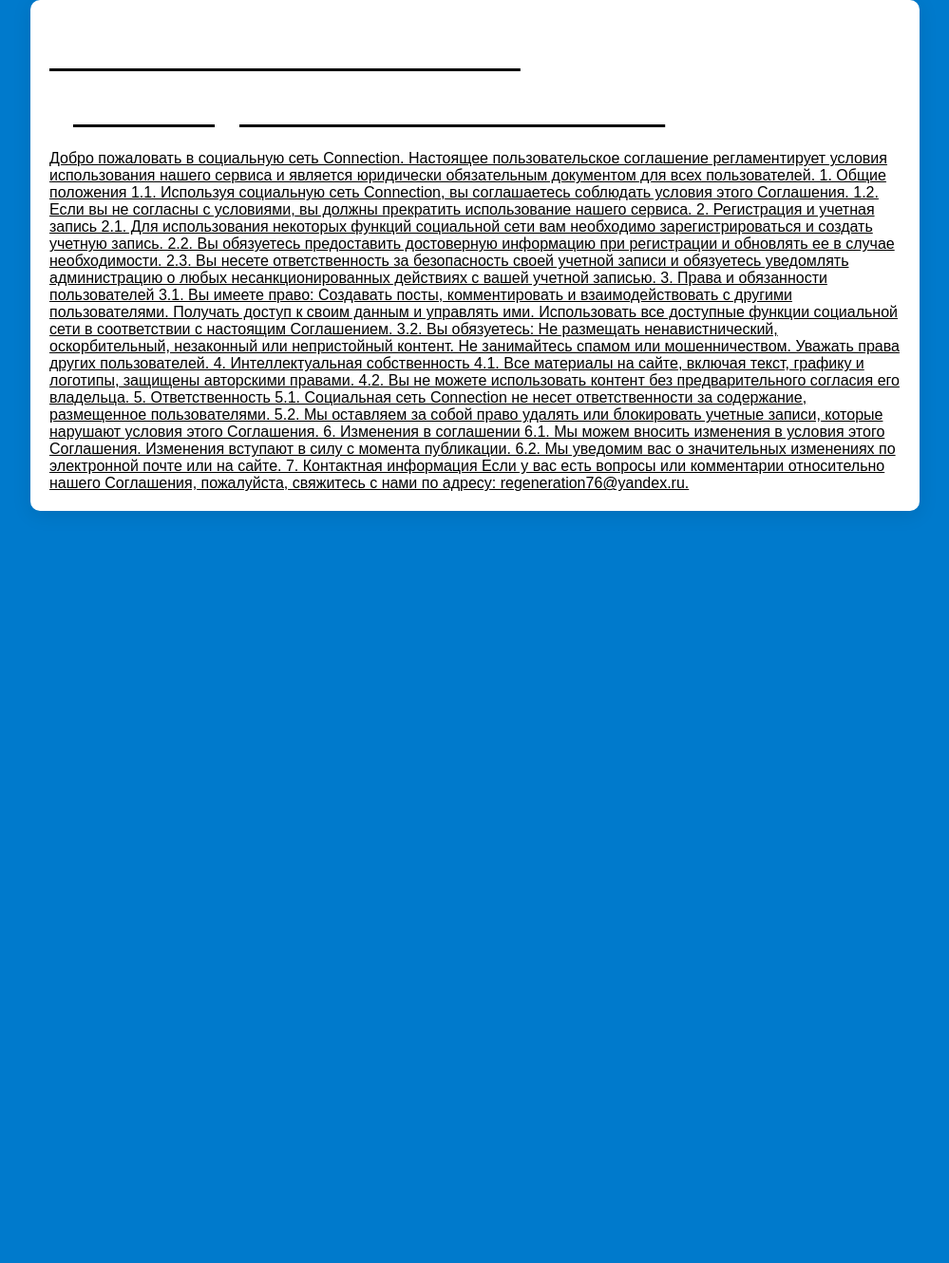
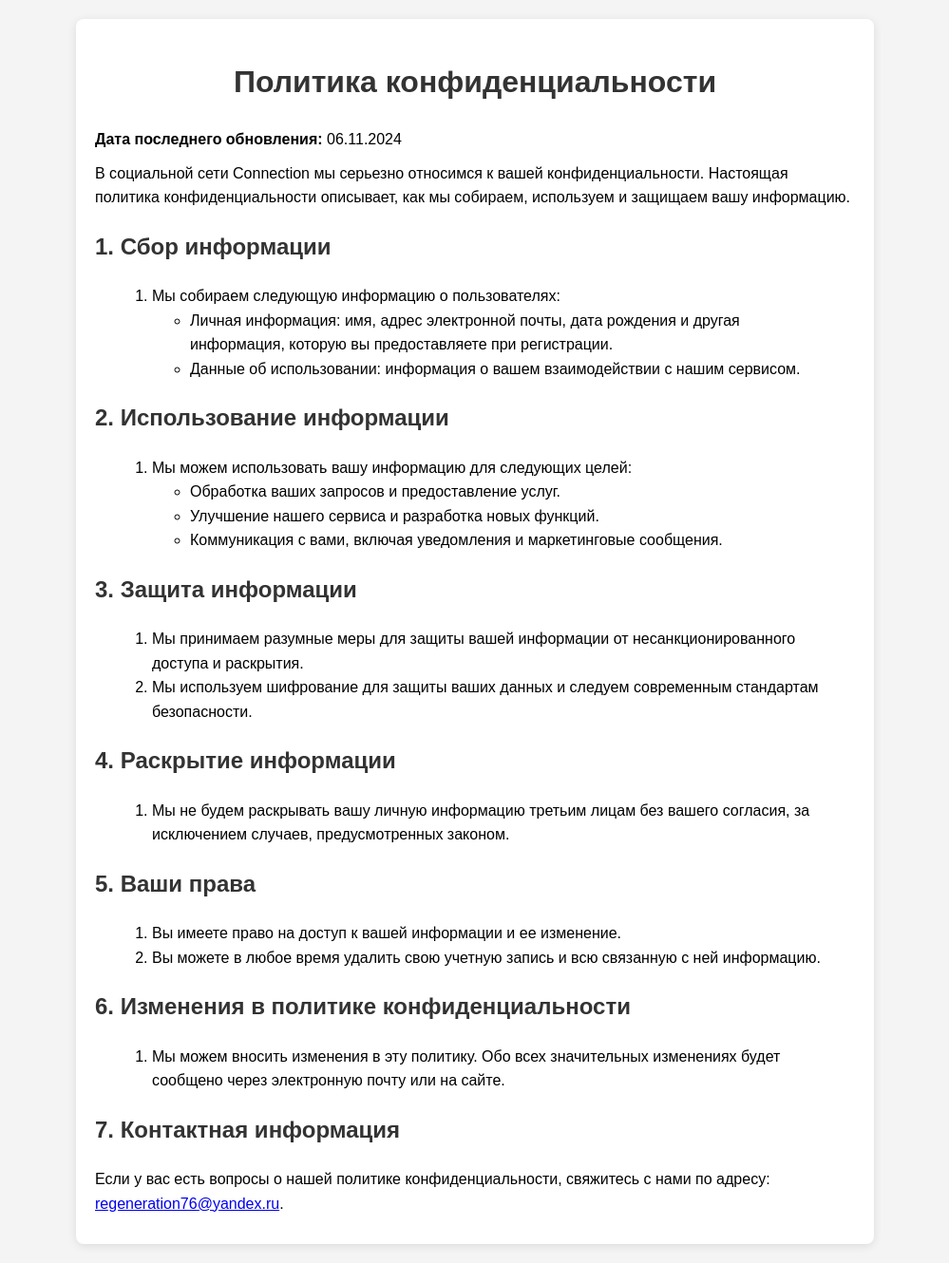
Before and after one commit to Qwwery/Connection, a Flask app: page /privacy in a window 1280 px wide. Shown: the whole page at 95% size, without its empty margins (140-1139 px from the left). Before the commit the page ends 539 px from the top, so only its background shows below. Run offline with Flask 3, Linux system fonts and the light colour scheme.

Commit message:
mini fix registration + add user_agreement.html and privacy.html.

```diff
--- a/main.py
+++ b/main.py
@@ -1,21 +1,30 @@
 from flask import Flask, session, render_template, request, redirect, url_for, sessions, make_response, jsonify
 from models import db_session
 from models.users import User
-from flask_login import login_user, logout_user, login_required, current_user
+from flask_login import LoginManager, login_user, logout_user, login_required, current_user
+from check_email import is_valid_email as check_email
 
 app = Flask(__name__)
 app.secret_key = 'DOTA 2'
 db_session.global_init('db/db.db')
+login_manager = LoginManager()
+login_manager.init_app(app)
 
 
 def main():
     app.run(debug=True)
 
 
+@login_manager.user_loader
+def load_user(user_id):
+    db_sess = db_session.create_session()
+    return db_sess.get(User, user_id)
+
+
 @app.route('/', methods=['GET', 'POST'])
 def start():
     if request.method == 'GET':
-        if not session.get('logged_in'):
+        if not current_user.is_authenticated:
             return render_template('hello.html')
         else:
             return redirect(url_for('feed'))
@@ -51,15 +60,6 @@ def registration():
         }
         return render_template('registration.html', info=info)
     else:
-        # db_sess = db_session.create_session()
-        # form_name = request.form.get('name')
-        # form_last_name = request.form.get('lastName')
-        # form_login = request.form.get('login')
-        # form_email = request.form.get('email')
-        # form_password = request.form.get('password')
-
-        # check = db_sess.query(User).filter(User.email == form_email).first()
-
         return redirect(url_for('authorization'))
 
 
@@ -68,11 +68,13 @@ def check_email():
     db_sess = db_session.create_session()
     data = request.json
     email = data.get("email")
+    # if not check_email(email):
+    #     return jsonify({'check': ''})
     exists = db_sess.query(User).filter(User.email == email).first()
     if exists:
         return jsonify({"exists": True})
     else:
-        return redirect(url_for('registration'))
+        return jsonify({"exists": False})
 
 
 @app.route('/registration-new-user', methods=['POST'])
@@ -84,11 +86,16 @@ def register_new_user():
     last_name = data.get("lastName")
     password = data.get("password")
     login = data.get("login")
-    print(name, email, last_name, password, login)
     user = User(name=name, email=email, last_name=last_name, special_login=login)
     user.set_password(password)
     db_sess.add(user)
     db_sess.commit()
+
+    user_info = db_sess.query(User).filter(User.email == email).first()
+    db_sess.commit()
+
+    login_user(user_info, remember=True)
+    print(current_user)
     return 'ok'
 
 
@@ -97,12 +104,28 @@ def authorization():
     return render_template('authorization.html')
 
 
-@app.route('/privacy', methods=['GET', 'POST'])
+@app.route('/privacy', methods=['GET'])
 def privacy():
-    return render_template('privacy.html')
+    with open('static/text/privacy.txt', 'r', encoding='utf-8') as f:
+        privacy_text = f.read()
+    info = {
+        'privacy_text': privacy_text
+    }
+    return render_template('privacy.html', **info)
+
+
+@app.route('/user_agreement', methods=['GET'])
+def user_agreement():
+    with open('static/text/user_agreement.txt', 'r', encoding='utf-8') as f:
+        user_agreement_text = f.read()
+    info = {
+        "user_agreement_text": user_agreement_text
+    }
+    return render_template('user_agreement.html', **info)
 
 
 @app.route('/feed', methods=['GET', 'POST'])
+@login_required
 def feed():
     return render_template('feed.html')
 
--- a/models/users.py
+++ b/models/users.py
@@ -9,10 +9,10 @@ class User(SqlAlchemyBase, UserMixin):
 
     id = sqlalchemy.Column(sqlalchemy.Integer, primary_key=True, autoincrement=True)
 
-    special_login = sqlalchemy.Column(sqlalchemy.String, nullable=False)
+    special_login = sqlalchemy.Column(sqlalchemy.String, nullable=False, unique=True)
     name = sqlalchemy.Column(sqlalchemy.String, nullable=False)
     last_name = sqlalchemy.Column(sqlalchemy.String, nullable=False)
-    email = sqlalchemy.Column(sqlalchemy.String, nullable=False)
+    email = sqlalchemy.Column(sqlalchemy.String, nullable=False, unique=True)
     hashed_password = sqlalchemy.Column(sqlalchemy.String, nullable=False)
 
     def __repr__(self):
--- a/static/css/style.css
+++ b/static/css/style.css
@@ -104,6 +104,7 @@ body.privacy {
     color: black;
 }
 
+.user_agreement,
 .privacy {
     color: black;
     text-decoration: none;
--- a/templates/privacy.html
+++ b/templates/privacy.html
@@ -1,65 +1,94 @@
-{% extends "base.html" %}
+<!DOCTYPE html>
+<html lang="ru">
+<head>
+    <meta charset="UTF-8">
+    <meta name="viewport" content="width=device-width, initial-scale=1.0">
+    <title>Пользовательское соглашение</title>
+    <style>
+        body {
+            font-family: Arial, sans-serif;
+            background-color: #f4f4f4;
+            margin: 0;
+            padding: 20px;
+            line-height: 1.6;
+        }
+        .container {
+            max-width: 800px;
+            margin: auto;
+            background: #fff;
+            padding: 20px;
+            border-radius: 8px;
+            box-shadow: 0 2px 10px rgba(0, 0, 0, 0.1);
+        }
+        h1, h2, h3 {
+            color: #333;
+        }
+        h1 {
+            text-align: center;
+        }
+        h3 {
+            margin-top: 20px;
+        }
+        p {
+            margin: 10px 0;
+        }
+        ol {
+            margin: 10px 20px;
+        }
+    </style>
+</head>
+<body>
+    <div class="container">
+        <h1>Политика конфиденциальности</h1>
+        <p><strong>Дата последнего обновления:</strong> 06.11.2024</p>
 
-{% block title %}
-Конфиденциальность
-{% endblock %}
+        <p>В социальной сети Connection мы серьезно относимся к вашей конфиденциальности. Настоящая политика конфиденциальности описывает, как мы собираем, используем и защищаем вашу информацию.</p>
 
+        <h2>1. Сбор информации</h2>
+        <ol>
+            <li>Мы собираем следующую информацию о пользователях:
+                <ul>
+                    <li>Личная информация: имя, адрес электронной почты, дата рождения и другая информация, которую вы предоставляете при регистрации.</li>
+                    <li>Данные об использовании: информация о вашем взаимодействии с нашим сервисом.</li>
+                </ul>
+            </li>
+        </ol>
 
-{% block content %}
-<body class="privacy">
-<div class="card">
-    <h1>Пользовательское соглашение</h1>
-    <h1>Дата последнего обновления: 21.10.2024</h1>
-    Добро пожаловать в социальную сеть Connection. Настоящее пользовательское соглашение
-    регламентирует условия использования нашего сервиса и является юридически обязательным документом для всех
-    пользователей.
+        <h2>2. Использование информации</h2>
+        <ol>
+            <li>Мы можем использовать вашу информацию для следующих целей:
+                <ul>
+                    <li>Обработка ваших запросов и предоставление услуг.</li>
+                    <li>Улучшение нашего сервиса и разработка новых функций.</li>
+                    <li>Коммуникация с вами, включая уведомления и маркетинговые сообщения.</li>
+                </ul>
+            </li>
+        </ol>
 
-    1. Общие положения
-    1.1. Используя социальную сеть Connection, вы соглашаетесь соблюдать условия этого Соглашения.
+        <h2>3. Защита информации</h2>
+        <ol>
+            <li>Мы принимаем разумные меры для защиты вашей информации от несанкционированного доступа и раскрытия.</li>
+            <li>Мы используем шифрование для защиты ваших данных и следуем современным стандартам безопасности.</li>
+        </ol>
 
-    1.2. Если вы не согласны с условиями, вы должны прекратить использование нашего сервиса.
+        <h2>4. Раскрытие информации</h2>
+        <ol>
+            <li>Мы не будем раскрывать вашу личную информацию третьим лицам без вашего согласия, за исключением случаев, предусмотренных законом.</li>
+        </ol>
 
-    2. Регистрация и учетная запись
-    2.1. Для использования некоторых функций социальной сети вам необходимо зарегистрироваться и создать учетную
-    запись.
+        <h2>5. Ваши права</h2>
+        <ol>
+            <li>Вы имеете право на доступ к вашей информации и ее изменение.</li>
+            <li>Вы можете в любое время удалить свою учетную запись и всю связанную с ней информацию.</li>
+        </ol>
 
-    2.2. Вы обязуетесь предоставить достоверную информацию при регистрации и обновлять ее в случае необходимости.
+        <h2>6. Изменения в политике конфиденциальности</h2>
+        <ol>
+            <li>Мы можем вносить изменения в эту политику. Обо всех значительных изменениях будет сообщено через электронную почту или на сайте.</li>
+        </ol>
 
-    2.3. Вы несете ответственность за безопасность своей учетной записи и обязуетесь уведомлять администрацию о
-    любых
-    несанкционированных действиях с вашей учетной записью.
-
-    3. Права и обязанности пользователей
-    3.1. Вы имеете право:
-
-    Создавать посты, комментировать и взаимодействовать с другими пользователями.
-    Получать доступ к своим данным и управлять ими.
-    Использовать все доступные функции социальной сети в соответствии с настоящим Соглашением.
-    3.2. Вы обязуетесь:
-
-    Не размещать ненавистнический, оскорбительный, незаконный или непристойный контент.
-    Не занимайтесь спамом или мошенничеством.
-    Уважать права других пользователей.
-    4. Интеллектуальная собственность
-    4.1. Все материалы на сайте, включая текст, графику и логотипы, защищены авторскими правами.
-
-    4.2. Вы не можете использовать контент без предварительного согласия его владельца.
-
-    5. Ответственность
-    5.1. Социальная сеть Connection не несет ответственности за содержание, размещенное пользователями.
-
-    5.2. Мы оставляем за собой право удалять или блокировать учетные записи, которые нарушают условия этого
-    Соглашения.
-
-    6. Изменения в соглашении
-    6.1. Мы можем вносить изменения в условия этого Соглашения. Изменения вступают в силу с момента публикации.
-
-    6.2. Мы уведомим вас о значительных изменениях по электронной почте или на сайте.
-
-    7. Контактная информация
-    Если у вас есть вопросы или комментарии относительно нашего Соглашения, пожалуйста, свяжитесь с нами по адресу:
-    regeneration76@yandex.ru.
-    <!--    TODO-->
-</div>
+        <h2>7. Контактная информация</h2>
+        <p>Если у вас есть вопросы о нашей политике конфиденциальности, свяжитесь с нами по адресу: <a href="mailto:regeneration76@yandex.ru">regeneration76@yandex.ru</a>.</p>
+    </div>
 </body>
-{% endblock %}
+</html>
```
Also changed, not shown: check_email.py (added, +7 -0 lines), static/text/privacy.txt (added, +34 -0 lines), static/text/user_agreement.txt (added, +46 -0 lines), templates/registration.html (+6 -12 lines), templates/user_agreement.html (added, +100 -0 lines).
